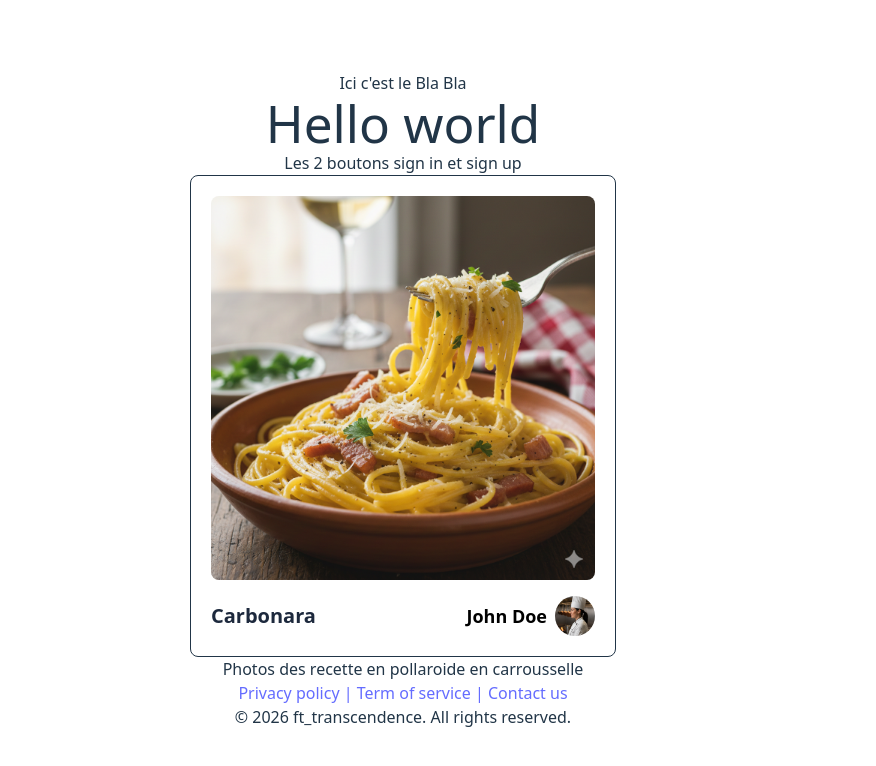
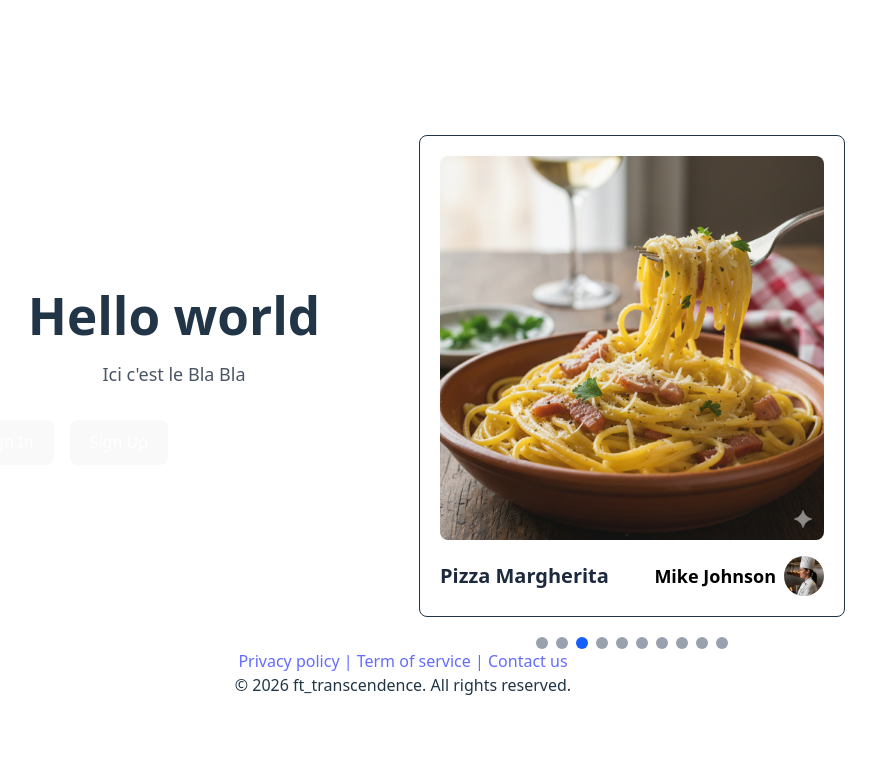
Before and after one commit to c-andriam/transcendence, a React (Vite) app in the folder client/: page / in a window 1280 px wide. Shown: the top 766 px of the page, without its empty margins (237-1113 px from the left). Built offline with nearby package versions, Linux system fonts and the light colour scheme.

Commit message:
style: make HomePage

```diff
--- a/client/package.json
+++ b/client/package.json
@@ -11,6 +11,8 @@
   },
   "dependencies": {
     "@tailwindcss/vite": "^4.1.18",
+    "embla-carousel-autoplay": "^8.6.0",
+    "embla-carousel-react": "^8.6.0",
     "react": "^19.2.0",
     "react-dom": "^19.2.0",
     "tailwindcss": "^4.1.18"
--- a/client/src/components/Footer.tsx
+++ b/client/src/components/Footer.tsx
@@ -12,7 +12,10 @@ const Footer = () => {
             {/* Afficher chaque lien en utilisant map() */}
             <nav>
                 {links.map((link) => (
-                    <a key={link.href} href={link.href}>
+                    <a
+                        className='link link-hover'
+                        key={link.href}
+                        href={link.href}>
                         {link.name}
                         {link.href !== links[links.length - 1].href ? <span> | </span> : null}
                     </a>
--- a/client/src/index.css
+++ b/client/src/index.css
@@ -20,6 +20,7 @@ a {
   color: #646cff;
   text-decoration: inherit;
 }
+
 a:hover {
   color: #535bf2;
 }
@@ -48,9 +49,11 @@ button {
   cursor: pointer;
   transition: border-color 0.25s;
 }
+
 button:hover {
   border-color: #646cff;
 }
+
 button:focus,
 button:focus-visible {
   outline: 4px auto -webkit-focus-ring-color;
@@ -61,10 +64,32 @@ button:focus-visible {
     color: #213547;
     background-color: #ffffff;
   }
+
   a:hover {
     color: #747bff;
   }
+
   button {
     background-color: #f9f9f9;
   }
 }
+
+.carousel-item {
+  position: absolute;
+  top: 0;
+  left: 0;
+  width: 100%;
+  transition: opacity 0.5s ease-in-out;
+}
+
+.carousel-item-enter {
+  opacity: 0;
+}
+
+.carousel-item-active {
+  opacity: 1;
+}
+
+.carousel-item-exit {
+  opacity: 0;
+}
--- a/client/src/pages/components/HomePage.tsx
+++ b/client/src/pages/components/HomePage.tsx
@@ -1,28 +1,150 @@
-import React from 'react'
+import React, { useState, useEffect } from 'react'
 import Footer from '../../components/Footer'
 import Pollaroide from '../../components/Pollaroide'
 
+const UsersImages = [
+    "/images/users/hehe.png",
+    "/images/users/hehe.png",
+    "/images/users/hehe.png",
+    "/images/users/hehe.png",
+    "/images/users/hehe.png",
+    "/images/users/hehe.png",
+    "/images/users/hehe.png",
+    "/images/users/hehe.png",
+    "/images/users/hehe.png",
+    "/images/users/hehe.png",
+];
+
+const recipeImages = [
+    "/images/recipes/Carbonara.png",
+    "/images/recipes/Carbonara.png",
+    "/images/recipes/Carbonara.png",
+    "/images/recipes/Carbonara.png",
+    "/images/recipes/Carbonara.png",
+    "/images/recipes/Carbonara.png",
+    "/images/recipes/Carbonara.png",
+    "/images/recipes/Carbonara.png",
+    "/images/recipes/Carbonara.png",
+    "/images/recipes/Carbonara.png",
+];
+
+const UsersName = [
+    "John Doe",
+    "Jane Smith",
+    "Mike Johnson",
+    "Sarah Williams",
+    "Tom Brown",
+    "Emily Davis",
+    "Chris Wilson",
+    "Anna Martinez",
+    "David Lee",
+    "Lisa Anderson",
+];
+
+const recipeNames = [
+    "Carbonara",
+    "Pasta Bolognese",
+    "Pizza Margherita",
+    "Risotto",
+    "Lasagna",
+    "Tiramisu",
+    "Bruschetta",
+    "Pesto Pasta",
+    "Minestrone",
+    "Osso Buco",
+];
+
 const HomePage = () => {
+    const [currentIndex, setCurrentIndex] = useState(0);
+    const increaseIndex = () => {
+        if (currentIndex === recipeImages.length - 1) {
+            setCurrentIndex(0);
+        } else {
+            setCurrentIndex(currentIndex + 1);
+        }
+    };
+    // Autoplay: change slide every 3 seconds
+    useEffect(() => {
+        const interval = setInterval(() => {
+            increaseIndex();
+        }, 2000); // 2000ms = 2 secondes
+
+        // Cleanup: clear interval when component unmounts
+        return () => clearInterval(interval);
+    }, [currentIndex]); // Re-run effect when currentIndex changes
+
     return (
         <>
-            <section>
+            <section className="grid grid-cols-1 lg:grid-cols-2 gap-8 p-8">
                 {/* Section gauche */}
-                <div>
-                    Ici c'est le Bla Bla
-                    <h1>Hello world</h1>
+                <div className="flex flex-col justify-center">
+                    <div className="mb-8">
+                        <h1 className="text-4xl font-bold mb-4">Hello world</h1>
+                        <p className="text-lg text-gray-600">Ici c'est le Bla Bla</p>
+                    </div>
+                    <div className="flex gap-4">
+                        <button className="px-6 py-3 bg-blue-600 text-white rounded-lg hover:bg-blue-700 transition">
+                            Sign In
+                        </button>
+                        <button className="px-6 py-3 bg-green-600 text-white rounded-lg hover:bg-green-700 transition">
+                            Sign Up
+                        </button>
+                    </div>
                 </div>
-                <div>
-                    Les 2 boutons sign in et sign up
+
+                {/* Section droite - Carousel */}
+                <div className="flex justify-center items-center">
+                    <div className="w-full max-w-[600px] relative">
+                        {/* Carousel Content */}
+                        <div className="relative">
+                            {recipeImages.map((_, index) => {
+                                if (currentIndex === index) {
+                                    return (
+                                        <div
+                                            key={index}
+                                            className={`carousel-item
+                                                ${currentIndex === index ? "carousel-item-active" : "carousel-item-exit"}`}
+                                            style={{
+                                                opacity: currentIndex === index ? 1 : 0,
+                                                transition: "opacity 0.5s ease-in-out",
+                                                position: currentIndex === index ? "relative" : "absolute",
+                                            }}
+                                        >
+                                            <Pollaroide
+                                                username={UsersName[index]}
+                                                userImage={UsersImages[index]}
+                                                recipeName={recipeNames[index]}
+                                                recipeImage={recipeImages[index]}
+                                            />
+                                        </div>
+                                    );
+                                }
+                                return null;
+                            })}
+                        </div>
+                        {/* Dots de navigation */}
+                        <div className="absolute -bottom-8 inset-x-0 flex flex-row gap-2 justify-center">
+                            {recipeImages.map((_, index) =>
+                                currentIndex === index ? (
+                                    <div
+                                        key={index}
+                                        className="w-3 h-3 bg-blue-600 rounded-full cursor-pointer"
+                                    ></div>
+                                ) : (
+                                    <div
+                                        key={index}
+                                        className="w-3 h-3 bg-gray-400 rounded-full cursor-pointer hover:bg-gray-600 transition"
+                                        onClick={() => setCurrentIndex(index)}
+                                    ></div>
+                                )
+                            )}
+                        </div>
+                    </div>
                 </div>
             </section>
-            <section>
-                {/*Section droite*/}
-                <div>
-                    <Pollaroide username="John Doe" userImage="/images/users/hehe.png" recipeName="Carbonara" recipeImage="/images/recipes/Carbonara.png" />
-                    Photos des recette en pollaroide en carrousselle
-                </div>
-            </section>
-            < Footer />
+            <footer>
+                <Footer />
+            </footer>
         </>
     )
 }
```
Also changed, not shown: 1 other file (tests, documents, lock files or other folders).
